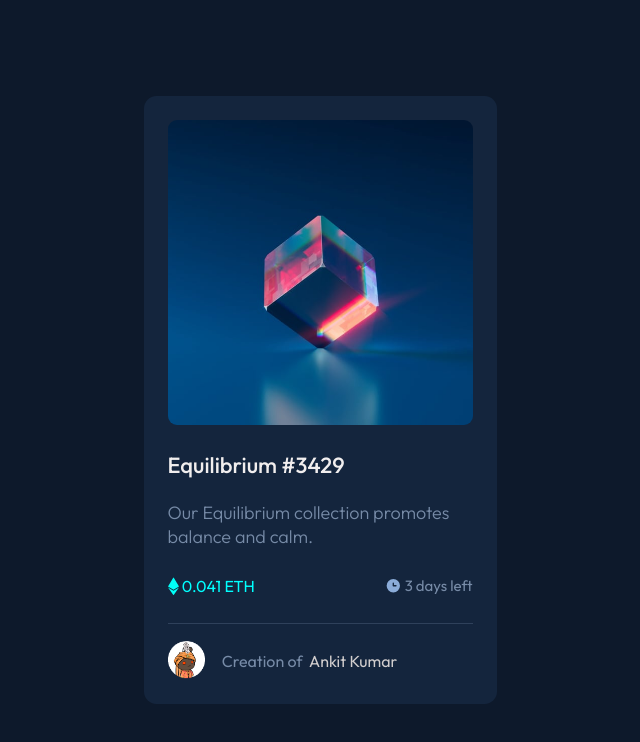
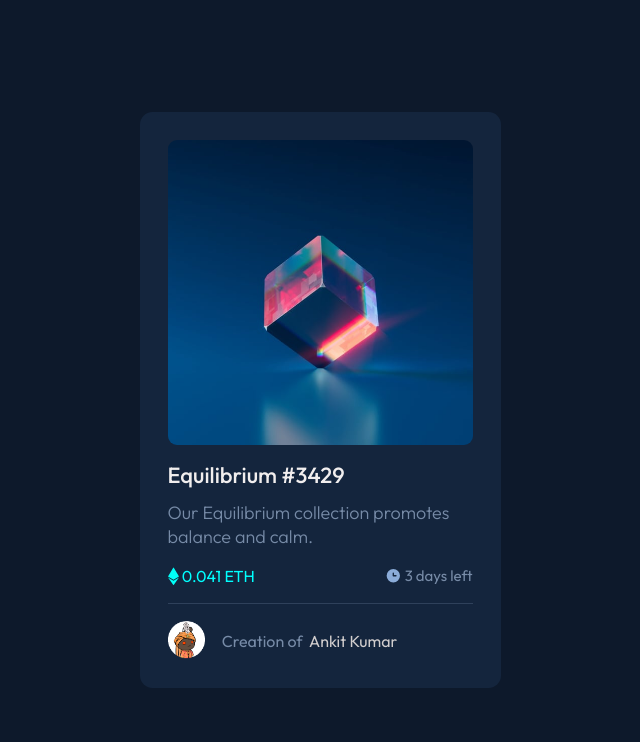
Before and after one commit to BABAR1532/nft-preview-card, a plain HTML site: page index.html in a window 1280 px wide. Shown: the whole page, without its empty margins (320-960 px from the left). Drawn offline with Linux system fonts and the light colour scheme.

Commit message:
Update app.css

```diff
--- a/app.css
+++ b/app.css
@@ -56,13 +56,13 @@ body{
 }
 
 .main-content{
-	  height: 70vh;
+	  height: 65vh;
 	  max-width: 305px;
 	  display: flex;
 	  flex-direction: column;
 	  justify-content: space-between;
 	  background-color:wheat;
-	  padding:24px;
+	  padding:28px;
 	  border-radius: 12.5px;
 	  font-family: 'Outfit', sans-serif;
 	  background-color: hsl(216, 50%, 16%);
```
